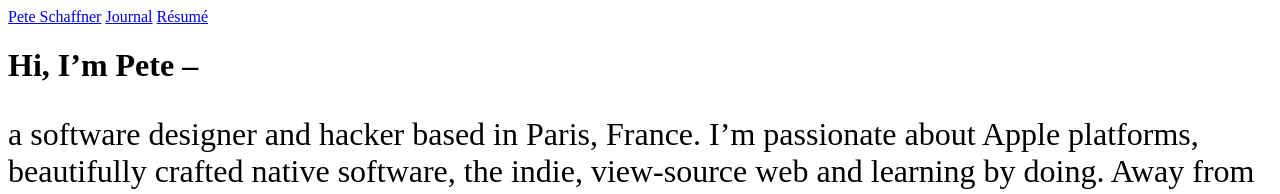
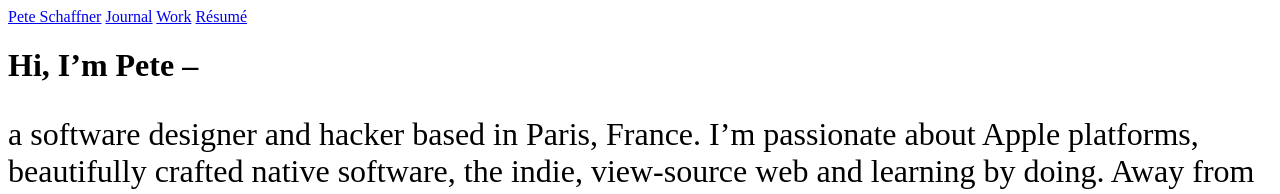
Before and after one commit to upmusings/upshift, a Jekyll site: the page built from index.html, in a window 1280 px wide. Shown: the top 194 px of the page. Built offline with Jekyll 4.4.1, drawn with Linux system fonts in a browser that asks for light colours.

Commit message:
Add work page

```diff
--- a/_layouts/default.html
+++ b/_layouts/default.html
@@ -19,8 +19,9 @@
 <body{% if page.id %} id="{{ page.id }}"{% endif %}>
 	<nav>
 		<a href="/">Pete Schaffner</a>
-		<a href="/journal" {% if page.url contains 'journal' %}class="current"{% endif %}>Journal</a>
-		<a href="/resume" {% if page.url contains 'resume' %}class="current"{% endif %}>Résumé</a>
+		<a href="/journal"{% if page.url contains 'journal' %} class="current"{% endif %}>Journal</a>
+		<a href="/work"{% if page.url contains 'work' %} class="current"{% endif %}>Work</a>
+		<a href="/resume"{% if page.url contains 'resume' %} class="current"{% endif %}>Résumé</a>
 	</nav>
 
 	{{ content }}
--- /dev/null
+++ b/work.html
@@ -0,0 +1,5 @@
+---
+title: Work
+---
+
+<h2>Pottery</h2>
```
